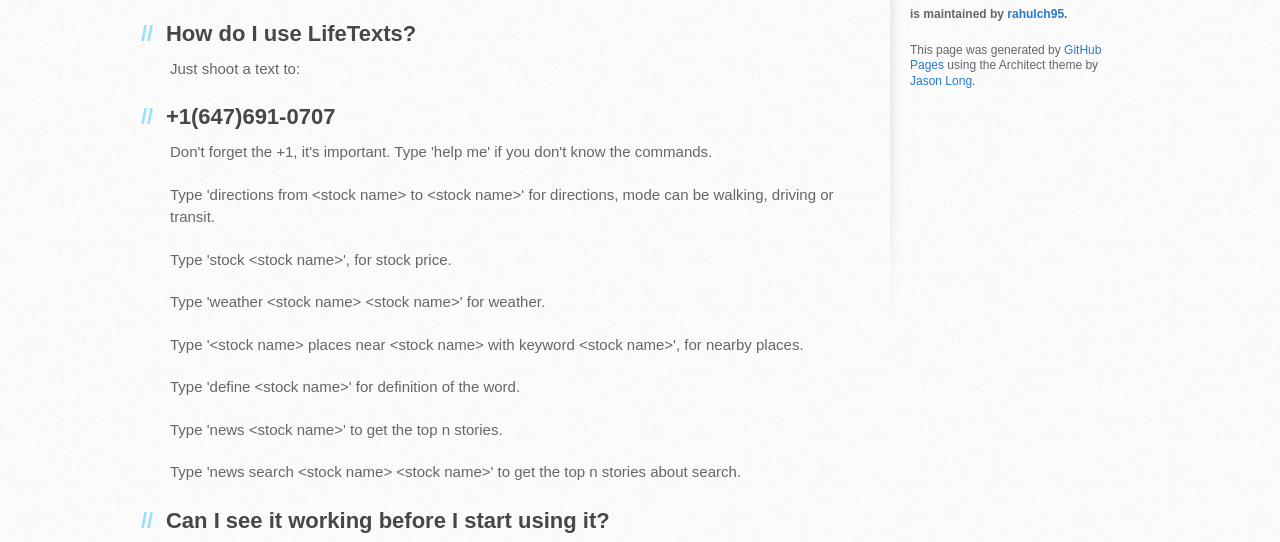
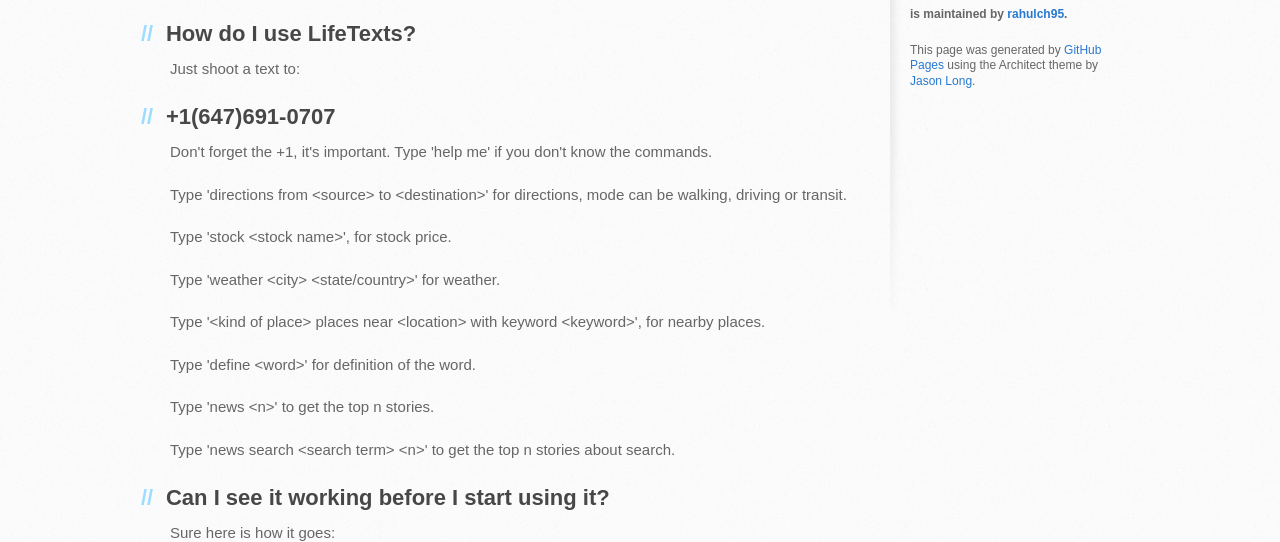
Before and after one commit to rahulch95/LifeTexts, a website: page index.html in a window 1280 px wide. Shown: the part 425-967 px from the top of the page. Drawn offline with Linux system fonts and the light colour scheme.

Commit message:
Update index.html

```diff
--- a/index.html
+++ b/index.html
@@ -47,13 +47,13 @@
 
 <p>Don't forget the +1, it's important.
 Type 'help me' if you don't know the commands. </p>
-<p>Type 'directions from &lt;stock name&gt; to &lt;stock name&gt;' for directions, mode can be walking, driving or transit.</p>
+<p>Type 'directions from &lt;source&gt; to &lt;destination&gt;' for directions, mode can be walking, driving or transit.</p>
 <p>Type 'stock &lt;stock name&gt;', for stock price.</p>
-<p>Type 'weather  &lt;stock name&gt; &lt;stock name&gt;' for weather.</p>
-<p>Type '&lt;stock name&gt; places near &lt;stock name&gt; with keyword &lt;stock name&gt;', for nearby places. </p>
-<p>Type 'define &lt;stock name&gt;' for definition of the word.</p>
-<p>Type 'news &lt;stock name&gt;' to get the top n stories.</p>
-<p>Type 'news search &lt;stock name&gt; &lt;stock name&gt;' to get the top n stories about search.</p>
+<p>Type 'weather  &lt;city&gt; &lt;state/country&gt;' for weather.</p>
+<p>Type '&lt;kind of place&gt; places near &lt;location&gt; with keyword &lt;keyword&gt;', for nearby places. </p>
+<p>Type 'define &lt;word&gt;' for definition of the word.</p>
+<p>Type 'news &lt;n&gt;' to get the top n stories.</p>
+<p>Type 'news search &lt;search term&gt; &lt;n&gt;' to get the top n stories about search.</p>
 
 <h2>
 <a id="can-i-see-it-working-before-i-start-using-it" class="anchor" href="#can-i-see-it-working-before-i-start-using-it" aria-hidden="true"><span class="octicon octicon-link"></span></a>Can I see it working before I start using it?</h2>
```
